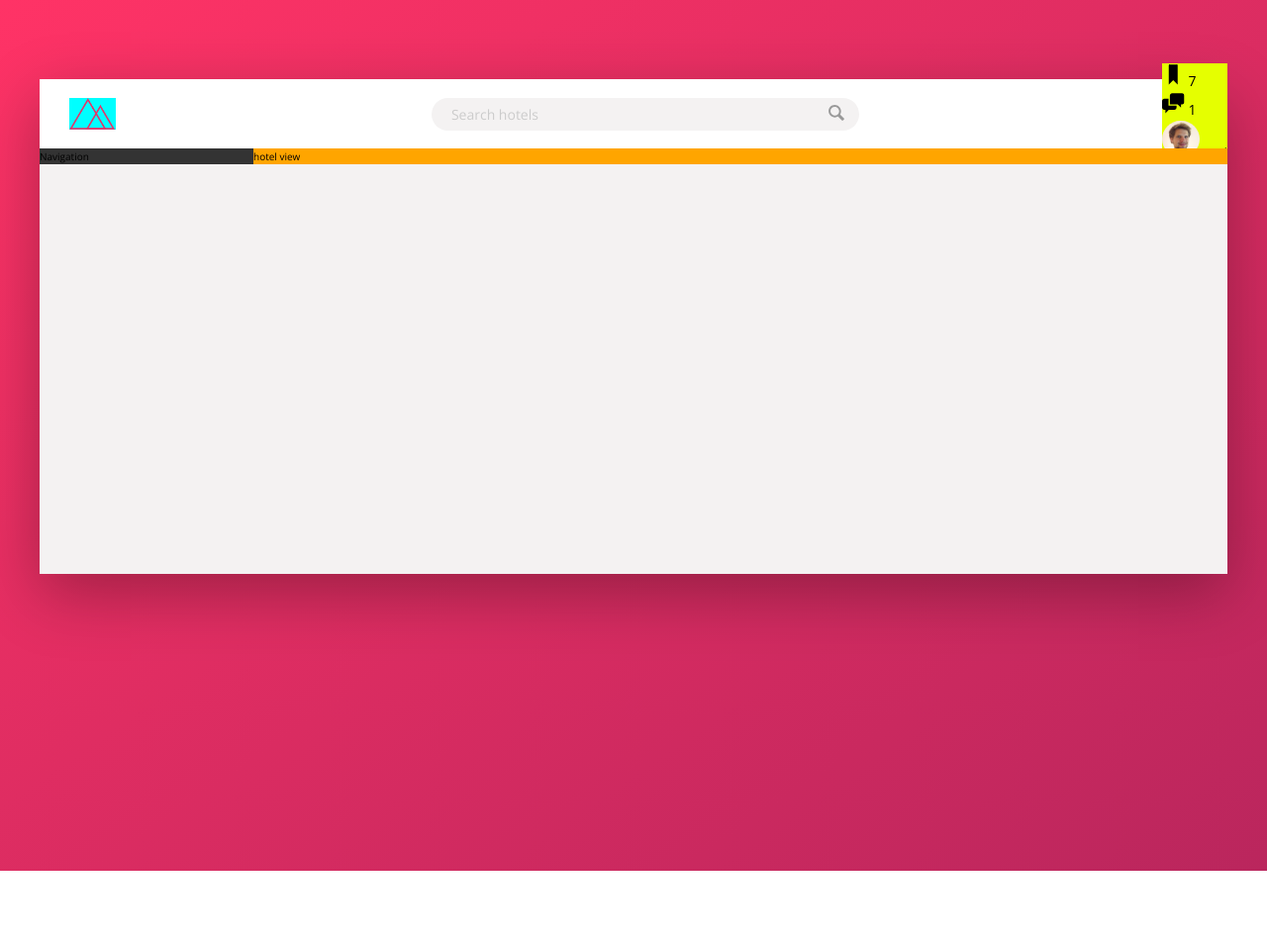
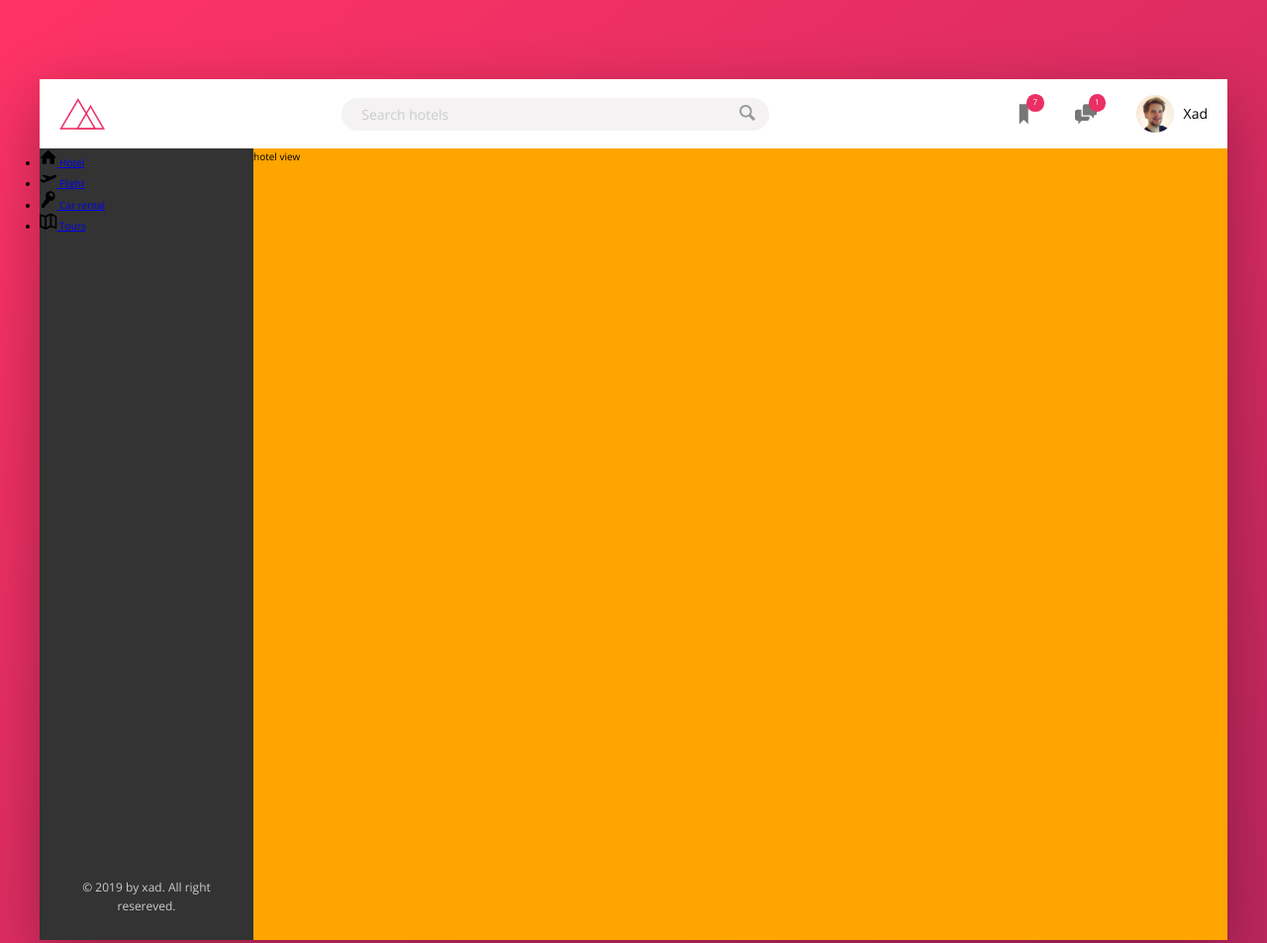
Before and after one commit to Dejan85/Hotel---Search, a website: page index.html in a window 1280 px wide. Shown: the top 953 px of the page at 99% size. Before the commit the page ends 880 px from the top, so only its background shows below. Drawn offline with nearby package versions, Linux system fonts and the light colour scheme.

Commit message:
Building the navigation

```diff
--- a/index.html
+++ b/index.html
@@ -50,7 +50,45 @@
       </header>
       <div class="content">
         <nav class="sidebar">
-          Navigation
+          <ul class="side-nav">
+            <li class="side-nav__item">
+              <a href="#" class="side-nav__link">
+                <svg class="side-nav__icon">
+                  <use xlink:href="img/sprite.svg#icon-home"></use>
+                </svg>
+                <span>Hotel</span>
+              </a>
+            </li>
+
+            <li class="side-nav__item">
+              <a href="#" class="side-nav__link">
+                <svg class="side-nav__icon">
+                  <use xlink:href="img/sprite.svg#icon-aircraft-take-off"></use>
+                </svg>
+                <span>Flight</span>
+              </a>
+            </li>
+
+            <li class="side-nav__item">
+              <a href="#" class="side-nav__link">
+                <svg class="side-nav__icon">
+                  <use xlink:href="img/sprite.svg#icon-key"></use>
+                </svg>
+                <span>Car rental</span>
+              </a>
+            </li>
+            <li class="side-nav__item">
+              <a href="#" class="side-nav__link">
+                <svg class="side-nav__icon">
+                  <use xlink:href="img/sprite.svg#icon-map"></use>
+                </svg>
+                <span>Tours</span>
+              </a>
+            </li>
+          </ul>
+          <div class="legal">
+            &copy; 2019 by xad. All right resereved.
+          </div>
         </nav>
         <main class="hotel-view">
           hotel view
--- a/sass/_components.scss
+++ b/sass/_components.scss
@@ -1,8 +1,7 @@
 // logo
 .logo {
-  background-color: aqua;
   height: 3.25rem;
-  margin-left: 3rem;
+  margin-left: 2rem;
 }
 
 // search
@@ -63,26 +62,70 @@
 
 // navigation
 .user-nav {
-  background-color: rgb(229, 255, 0);
+  display: flex;
+  align-items: center;
+  align-self: stretch;
+
+  & > * {
+    padding: 0 2rem;
+    cursor: pointer;
+    height: 100%;
+    display: flex;
+    align-items: center;
+  }
+
+  & > *:hover {
+    background: var(--color-grey-light-2);
+  }
 
   &__icon-box {
+    position: relative;
   }
   &__icon {
     height: 2.25rem;
     width: 2.25rem;
+    fill: var(--color-grey-dark-2);
   }
 
   &__notification {
-  }
-
-  &__user {
+    position: absolute;
+    font-size: 0.8rem;
+    height: 1.75rem;
+    width: 1.75rem;
+    border-radius: 50%;
+    background: var(--color-primary);
+    color: #fff;
+    right: 1.1rem;
+    top: 1.5rem;
+    display: flex;
+    justify-content: center;
+    align-items: center;
   }
 
   &__user-photo {
     height: 3.75rem;
     border-radius: 50%;
-  }
-
-  &__user-name {
+    margin-right: 1rem;
   }
 }
+
+// side navigation
+
+.side-nav {
+  &__item {
+  }
+  &__link {
+  }
+  &__icon {
+    width: 1.75rem;
+    height: 1.75rem;
+  }
+}
+
+// legal text
+.legal {
+  font-size: 1.2rem;
+  text-align: center;
+  padding: 2.5rem;
+  color: var(--color-grey-light-4);
+}
--- a/sass/_layout.scss
+++ b/sass/_layout.scss
@@ -22,9 +22,13 @@
 .sidebar {
   background: var(--color-grey-dark-1);
   flex: 0 0 18%;
+  display: flex;
+  flex-direction: column;
+  justify-content: space-between;
 }
 .hotel-view {
   background: #fff;
   background: orange;
   flex: 1;
+  height: 80rem;
 }
```
Also changed, not shown: css/style.css.
